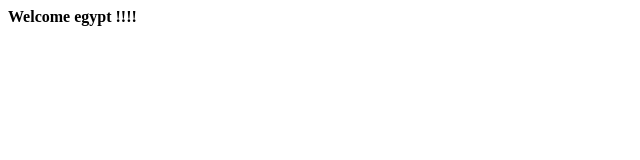
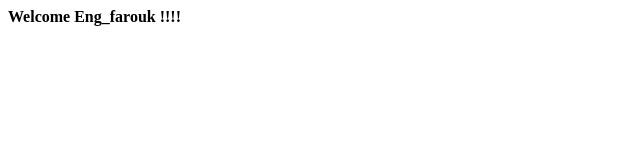
Before and after one commit to Dinahalem/APP_Workflow, a plain HTML site: page index.html in a window 1280 px wide. Shown: the full height of the page, 0-640 px from the left. Drawn offline with Linux system fonts and the light colour scheme.

Commit message:
Update index.html

```diff
--- a/index.html
+++ b/index.html
@@ -4,7 +4,7 @@
 </head>
 
 <body>
-<B> Welcome egypt !!!! </B>
+<B> Welcome Eng_farouk !!!! </B>
 </body>
 
 </html>
```
